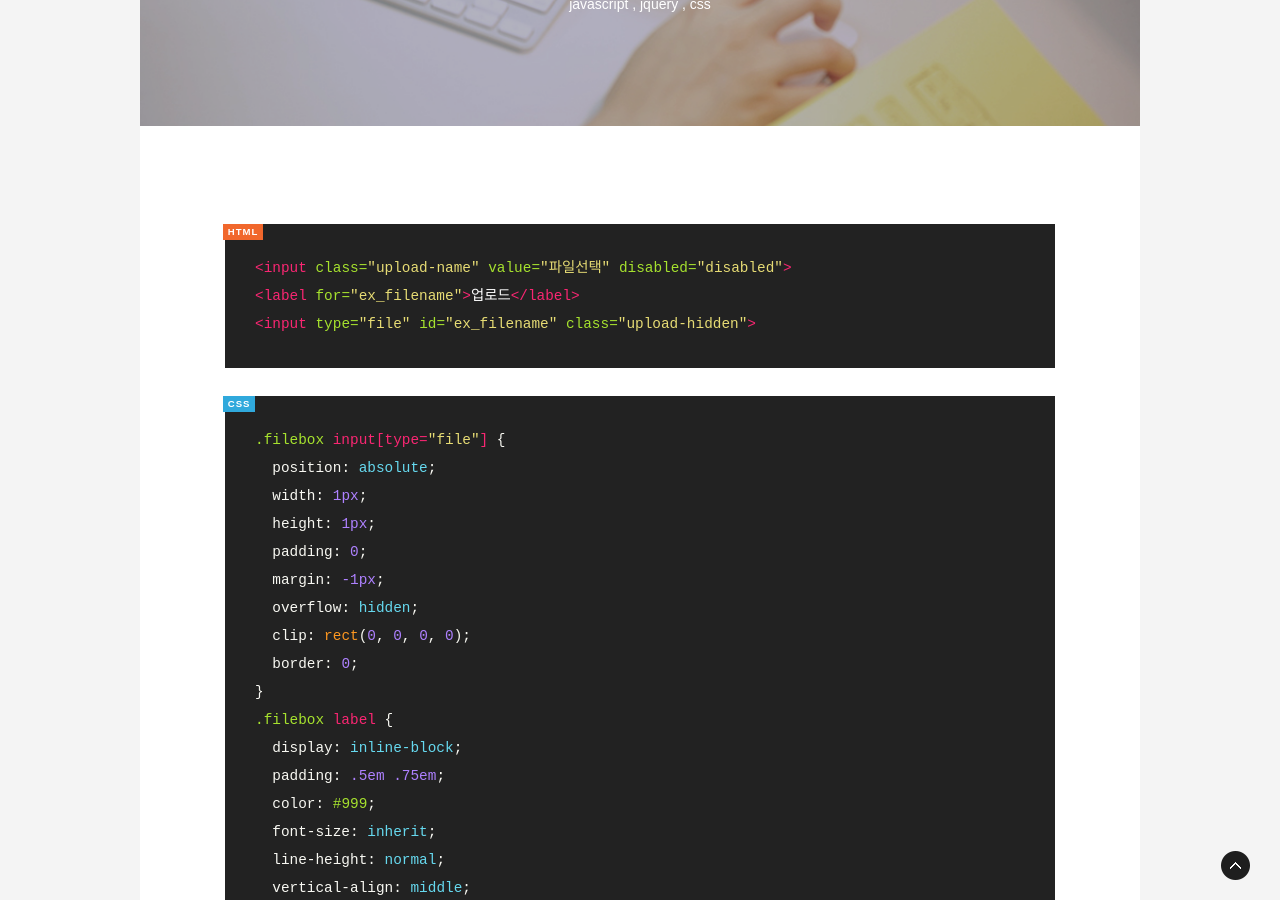
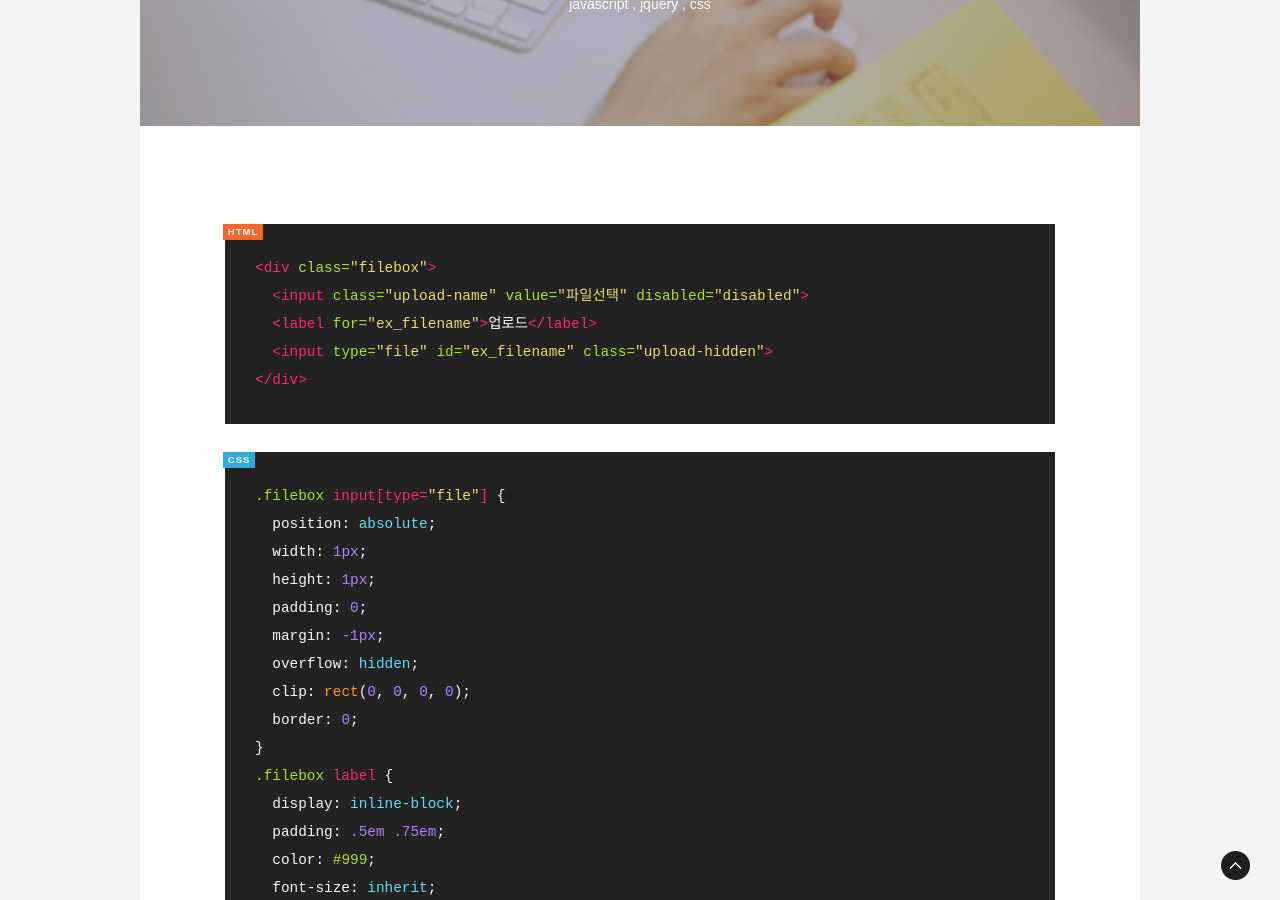
Before and after one commit to gutmate/gutmate.github.com, a Jekyll site: the page built from _posts/2017-03-15-input-file-style.md, in a window 1280 px wide and 900 px high, scrolled down 318 px. Built offline with Jekyll 4.4.1, drawn with Linux system fonts in a browser that asks for light colours; nearby versions of some CDN libraries; some web fonts are replaced; library files that are not in the unit come from our copies; comment, search, counter and statistics services are not loaded.

Commit message:
Update 2017-03-15-input-file-style.md

````diff
--- a/_posts/2017-03-15-input-file-style.md
+++ b/_posts/2017-03-15-input-file-style.md
@@ -10,9 +10,11 @@ tags:
 ---
 
 ```html
-<input class="upload-name" value="파일선택" disabled="disabled">
-<label for="ex_filename">업로드</label>
-<input type="file" id="ex_filename" class="upload-hidden">
+<div class="filebox">
+  <input class="upload-name" value="파일선택" disabled="disabled">
+  <label for="ex_filename">업로드</label>
+  <input type="file" id="ex_filename" class="upload-hidden">
+</div>
 ```
 
 ```css
````
